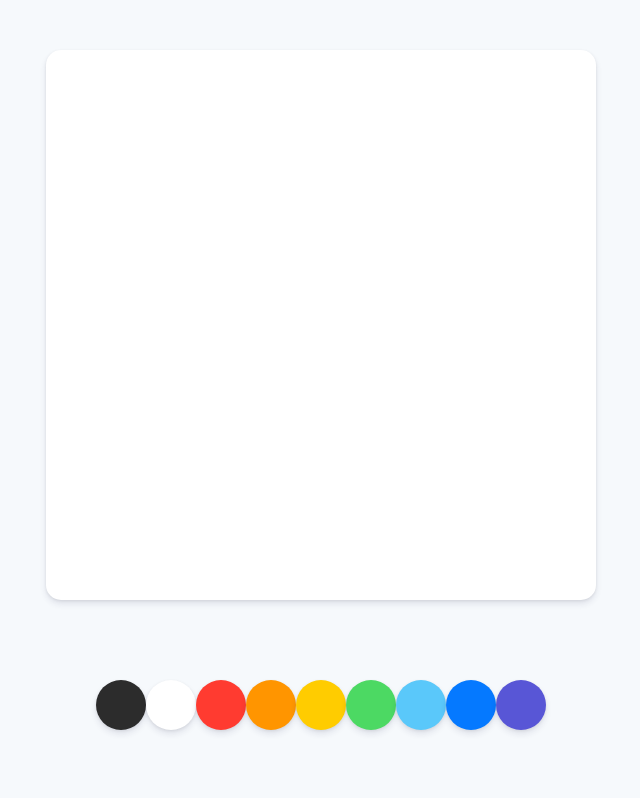
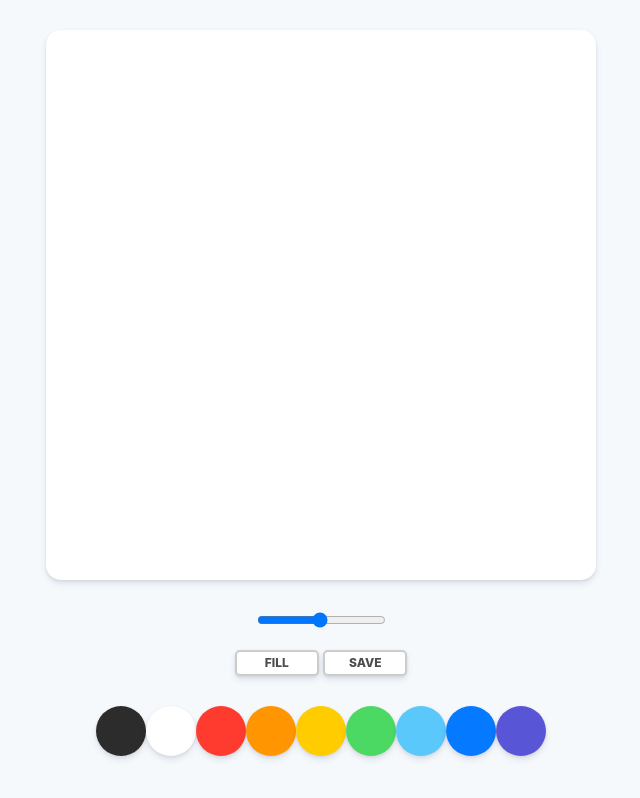
Before and after one commit to boreumlee/paintjs, a plain HTML site: page index.html in a window 1280 px wide. Shown: the whole page, without its empty margins (319-959 px from the left). Drawn offline with Linux system fonts and the light colour scheme.

Commit message:
get up 2

```diff
--- a/index.html
+++ b/index.html
@@ -8,10 +8,17 @@
     <title>Paint Game!</title>
 </head>
 <body>
+    <!-- css는 class로 정의, javascript는 id로  -->
     <canvas id="jsCanvas" class="canvas"></canvas>
-    <!-- css는 class로 정의, javascript는 id로  -->
     <div class="controls">
-        <div id="jsColors" class="controls_colors">
+        <div class="controls__range">
+            <input type="range" id="jsRange" min="0.1" max="5" value="2.5" step="0.1"/>
+        </div>
+        <div class="controls__btns">
+            <button id="jsMode">Fill</button>
+            <button id="jsSave">Save</button>
+        </div>
+        <div id="jsColors" class="controls__colors">
             <div class="controls__color" style="background-color:#2c2c2c"></div>
             <div class="controls__color" style="background-color:white"></div>
             <div class="controls__color" style="background-color:#FF3B30"></div>
--- a/styles.css
+++ b/styles.css
@@ -7,7 +7,7 @@ body{
     display: flex;
     flex-direction: column;
     align-items: center;
-    padding-top: 50px;
+    padding-top: 30px;
 }
 
 .canvas{
@@ -19,17 +19,48 @@ body{
 }
 
 .controls{
-    margin-top: 80px;
+    margin-top: 30px;
+    display: flex;
+    flex-direction: column;
+    align-items: center;
 }
 
-.controls .controls_colors{
+.controls .controls__btns {
+    margin-bottom: 30px;
+}
+
+.controls__btns button{
+    all:unset;
+    cursor: pointer;
+    background-color: white;
+    padding: 5px 0px;
+    width: 80px;
+    text-align: center;
+    border-radius: 5px;
+    box-shadow: 0 4px 6px rgba(50, 50, 93, 0.11), 0 1px 3px rgba(0, 0, 0, 0.08);
+    border: 2px solid rgba(0, 0, 0, 0.2);
+    color: rgba(0, 0, 0, 0.7);
+    text-transform: uppercase;
+    font-weight: 800;
+    font-size: 12px;
+}
+
+.controls__btns button:active{
+    transform: scale(0.98);
+}
+
+.controls .controls__colors{
     display: flex;
 }
 
-.controls_colors .controls__color{
+.controls__colors .controls__color{
     width: 50px;
     height: 50px;
     border-radius: 25px;
     cursor: pointer;
     box-shadow: 0 4px 6px rgba(50, 50, 93, 0.11), 0 1px 3px rgba(0, 0, 0, 0.08);
 }
+
+.controls .controls__range{
+    margin-bottom: 20px;
+}
```
